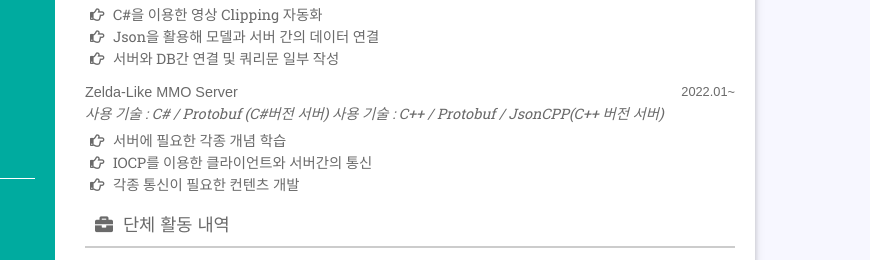
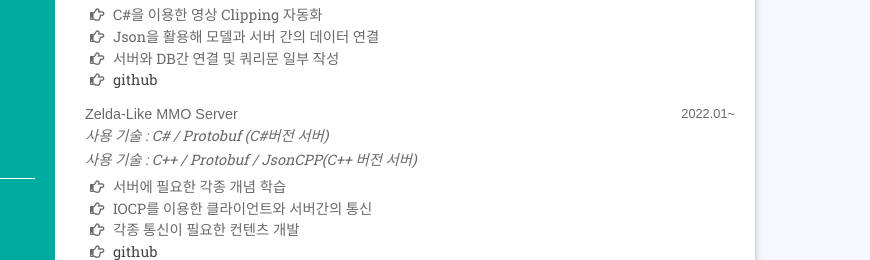
Before and after one commit to FroKCreativeTM/portfolio, a website: page views/main.html in a window 1280 px wide. Shown: the part 540-800 px from the top of the page, 410-1280 px from the left. Drawn offline with Linux system fonts and the light colour scheme.

Commit message:
깃허브 주소 추가

```diff
--- a/views/main.html
+++ b/views/main.html
@@ -100,16 +100,18 @@
                                 <li><i class="far fa-hand-point-right"></i> C#을 이용한 영상 Clipping 자동화 </li>
                                 <li><i class="far fa-hand-point-right"></i> Json을 활용해 모델과 서버 간의 데이터 연결 </li>
                                 <li><i class="far fa-hand-point-right"></i> 서버와 DB간 연결 및 쿼리문 일부 작성 </li>
+                                <li><i class="far fa-hand-point-right"></i> <a href="https://github.com/FroKCreativeTM/Capstone">github</a> </li>
                             </ul>
                         </div>
                         <div class="work-exp">
                             <h6>Zelda-Like MMO Server <span>2022.01~</span></h6>
-                            <i>사용 기술 : C# / Protobuf (C#버전 서버) </i>
+                            <i>사용 기술 : C# / Protobuf (C#버전 서버) </i> <br/>
                             <i>사용 기술 : C++ / Protobuf / JsonCPP(C++ 버전 서버)  </i>
                             <ul>
                                 <li><i class="far fa-hand-point-right"></i> 서버에 필요한 각종 개념 학습 </li>
                                 <li><i class="far fa-hand-point-right"></i> IOCP를 이용한 클라이언트와 서버간의 통신 </li>
                                 <li><i class="far fa-hand-point-right"></i> 각종 통신이 필요한 컨텐츠 개발 </li>
+                                <li><i class="far fa-hand-point-right"></i> <a href="https://github.com/FroKCreativeTM/Multigame">github</a> </li>
                             </ul>
                         </div>
 
```
